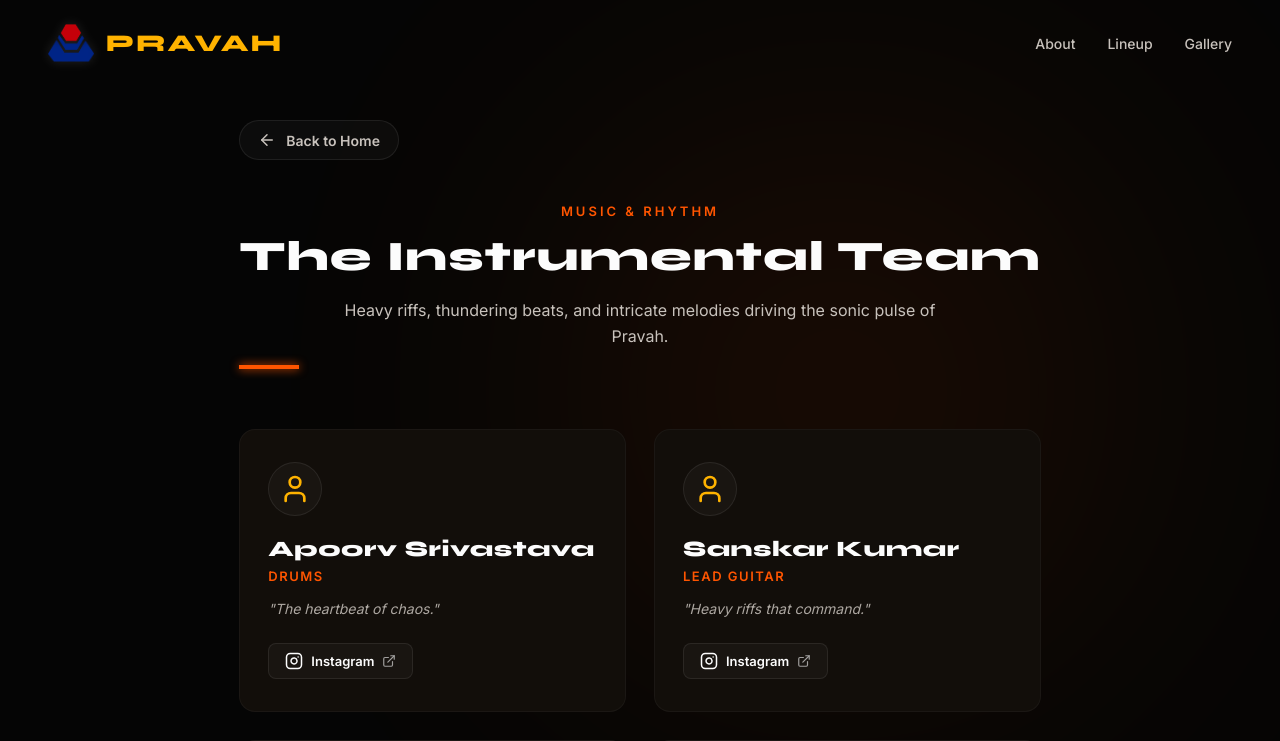
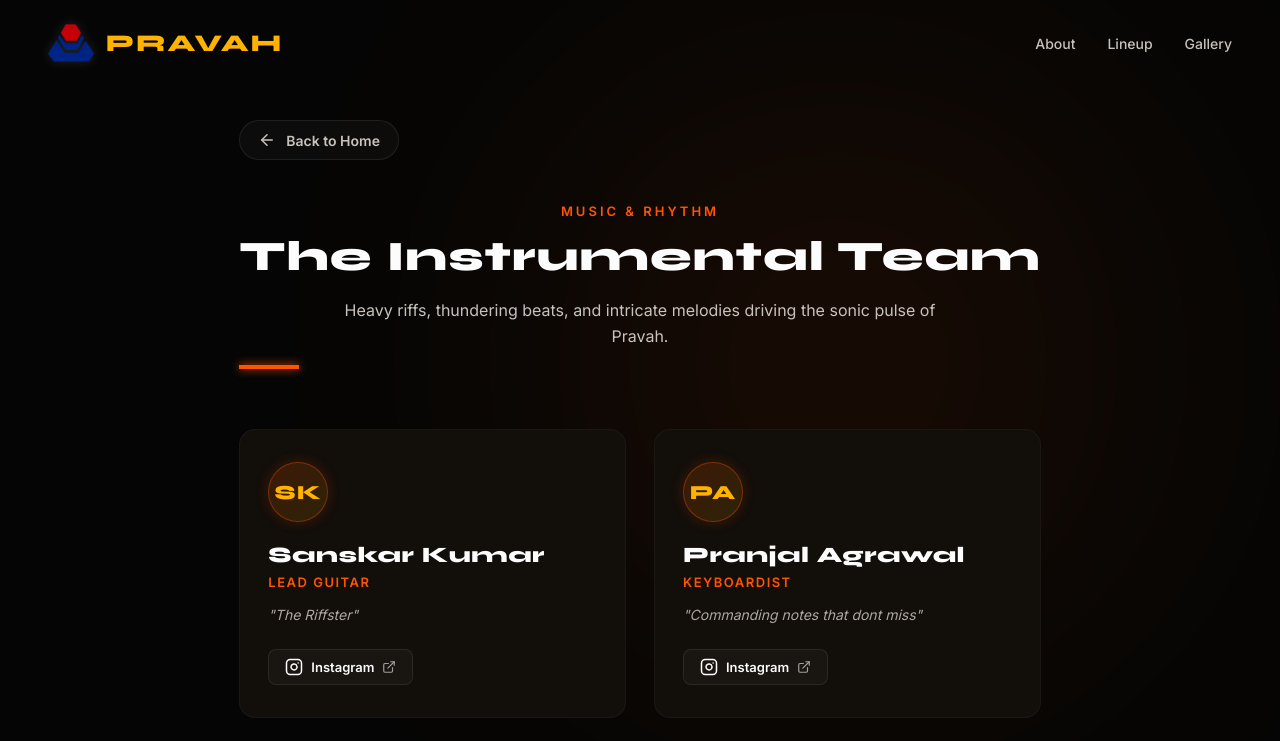
Before and after one commit to shaurya0002/project-x, a React (Vite) app: page /lineup/instrumental in a window 1280 px wide. Shown: the top 741 px of the page. Built offline with nearby package versions, Linux system fonts and the light colour scheme.

Commit message:
added members names and avatar frame plate

```diff
--- a/src/data/teamData.js
+++ b/src/data/teamData.js
@@ -8,17 +8,17 @@ export const teamData = {
     members: [
       {
         id: 1,
-        name: 'Sathakshi & Shivashish',
-        role: 'Lead Vocals',
+        name: 'Sathakshi',
+        role: 'Female Lead Vocalist',
         quote: 'Screaming the truth and commanding the crowd.',
-        instagram: 'https://instagram.com/' // Replace with actual Instagram link (e.g. https://instagram.com/username)
+        instagram: 'https://instagram.com/'
       },
       {
         id: 2,
-        name: 'Vocalist Name 2',
-        role: 'Backing Vocals / Harmony',
+        name: 'Suyash',
+        role: 'Male Lead Vocalist',
         quote: 'Adding power and harmonic depth to every chorus.',
-        instagram: 'https://instagram.com/' // Replace with actual Instagram link
+        instagram: 'https://www.instagram.com/suyashmishra_official?igsi=MXZlNjh2cmpvaHQ0MA=='
       }
     ]
   },
@@ -30,34 +30,27 @@ export const teamData = {
     members: [
       {
         id: 1,
-        name: 'Apoorv Srivastava',
-        role: 'Drums',
-        quote: 'The heartbeat of chaos.',
+        name: 'Sanskar Kumar',
+        role: 'Lead Guitar',
+        quote: 'The Riffster',
         instagram: 'https://instagram.com/'
       },
       {
         id: 2,
-        name: 'Sanskar Kumar',
-        role: 'Lead Guitar',
-        quote: 'Heavy riffs that command.',
-        instagram: 'https://instagram.com/'
+        name: 'Pranjal Agrawal',
+        role: 'Keyboardist',
+        quote: 'Commanding notes that dont miss',
+        instagram: 'https://www.instagram.com/pranjalagrawal358?igsi=MXh2Nmp2cjM5Z3BxZQ=='
       },
       {
         id: 3,
         name: 'Shaurya Pandey',
         role: 'Bass Guitar',
         quote: 'Driving the low end.',
-        instagram: 'https://instagram.com/'
+        instagram: 'https://www.instagram.com/shauinchaos?igsi=cXRicXVpMndmc2hz'
       },
       {
         id: 4,
-        name: 'Pranjal Agrawal',
-        role: 'Keyboards',
-        quote: 'Adding melodic depth.',
-        instagram: 'https://instagram.com/'
-      },
-      {
-        id: 5,
         name: 'Anupam Mishra',
         role: 'On the Tabla',
         quote: 'Matching the Taal.',
@@ -76,22 +69,15 @@ export const teamData = {
         name: 'Tulsi Nandan Pandey',
         role: 'Producer & Track Arrangements',
         quote: 'Adding the tracks and polishing the sonic signature.',
-        instagram: 'https://instagram.com/'
+        instagram: 'https://www.instagram.com/talksick.xd?igsi=dDVucG0zZHc3cWho/'
       },
       {
         id: 2,
-        name: 'Crew Member Name 1',
-        role: 'Sound Engineering / Mixing',
-        quote: 'Precision control behind the audio console.',
+        name: 'Pranavi',
+        role: 'Social Media Manager',
+        quote: 'Managing every performance and showcasing it on the media',
         instagram: 'https://instagram.com/'
       },
-      {
-        id: 3,
-        name: 'Crew Member Name 2',
-        role: 'Stage Management & Logistics',
-        quote: 'Keeping the show running flawlessly.',
-        instagram: 'https://instagram.com/'
-      }
     ]
   }
 };
--- a/src/pages/TeamPage.css
+++ b/src/pages/TeamPage.css
@@ -140,8 +140,8 @@
 }
 
 .member-avatar-circle {
-  width: 54px;
-  height: 54px;
+  width: 60px;
+  height: 60px;
   border-radius: 50%;
   background: rgba(255, 255, 255, 0.03);
   border: 1px solid rgba(255, 255, 255, 0.08);
@@ -151,6 +151,36 @@
   color: var(--accent-gold);
   margin-bottom: 20px;
   transition: var(--transition-smooth);
+  overflow: hidden;
+  position: relative;
+}
+
+.member-avatar-circle.has-image {
+  border: 2px solid var(--accent-orange);
+  background: #000;
+  box-shadow: 0 0 14px rgba(255, 85, 0, 0.3);
+}
+
+.member-avatar-circle.initial-avatar {
+  background: linear-gradient(135deg, rgba(255, 85, 0, 0.18), rgba(255, 179, 0, 0.12));
+  border: 1px solid rgba(255, 85, 0, 0.35);
+  box-shadow: 0 0 14px rgba(255, 85, 0, 0.2);
+}
+
+.avatar-initials {
+  font-family: var(--font-display);
+  font-size: 20px;
+  font-weight: 800;
+  color: var(--accent-gold);
+  letter-spacing: 1px;
+}
+
+.member-avatar-img {
+  width: 100%;
+  height: 100%;
+  object-fit: cover;
+  border-radius: 50%;
+  display: block;
 }
 
 .member-profile-card:hover .member-avatar-circle {
@@ -158,6 +188,15 @@
   border-color: var(--accent-orange);
   color: var(--accent-orange);
 }
+
+.member-profile-card:hover .member-avatar-circle.has-image,
+.member-profile-card:hover .member-avatar-circle.initial-avatar {
+  border-color: var(--accent-gold);
+  box-shadow: 0 0 20px rgba(255, 179, 0, 0.4);
+  transform: scale(1.05);
+}
+
+
 
 .member-details {
   width: 100%;
--- a/src/pages/TeamPage.jsx
+++ b/src/pages/TeamPage.jsx
@@ -1,4 +1,4 @@
-import { useEffect } from 'react';
+import { useEffect, useState } from 'react';
 import { useParams, Link } from 'react-router-dom';
 import { motion } from 'framer-motion';
 import { ArrowLeft, ExternalLink, User } from 'lucide-react';
@@ -22,6 +22,41 @@ const InstagramIcon = ({ size = 18 }) => (
     <line x1="17.5" y1="6.5" x2="17.51" y2="6.5"></line>
   </svg>
 );
+
+// Component that renders custom member avatar or stylized volcanic initials badge
+function MemberAvatar({ member }) {
+  const [imgError, setImgError] = useState(false);
+
+  // Helper to extract initials from member name (e.g. "Sanskar Kumar" -> "SK")
+  const getInitials = (name) => {
+    if (!name) return 'P';
+    const parts = name.trim().split(' ').filter(Boolean);
+    if (parts.length === 1) return parts[0][0].toUpperCase();
+    return (parts[0][0] + parts[parts.length - 1][0]).toUpperCase();
+  };
+
+  const hasAvatarUrl = member.avatar && member.avatar.trim().length > 0;
+
+  if (hasAvatarUrl && !imgError) {
+    return (
+      <div className="member-avatar-circle has-image">
+        <img
+          src={member.avatar}
+          alt={member.name}
+          className="member-avatar-img"
+          onError={() => setImgError(true)}
+        />
+      </div>
+    );
+  }
+
+  // Stylish Volcanic Initials Badge
+  return (
+    <div className="member-avatar-circle initial-avatar">
+      <span className="avatar-initials">{getInitials(member.name)}</span>
+    </div>
+  );
+}
 
 
 export default function TeamPage() {
@@ -103,9 +138,7 @@ export default function TeamPage() {
             >
               <div className="card-glow"></div>
 
-              <div className="member-avatar-circle">
-                <User size={32} />
-              </div>
+              <MemberAvatar member={member} />
 
               <div className="member-details">
                 {/* Clicking on the name opens their Instagram link */}
```
